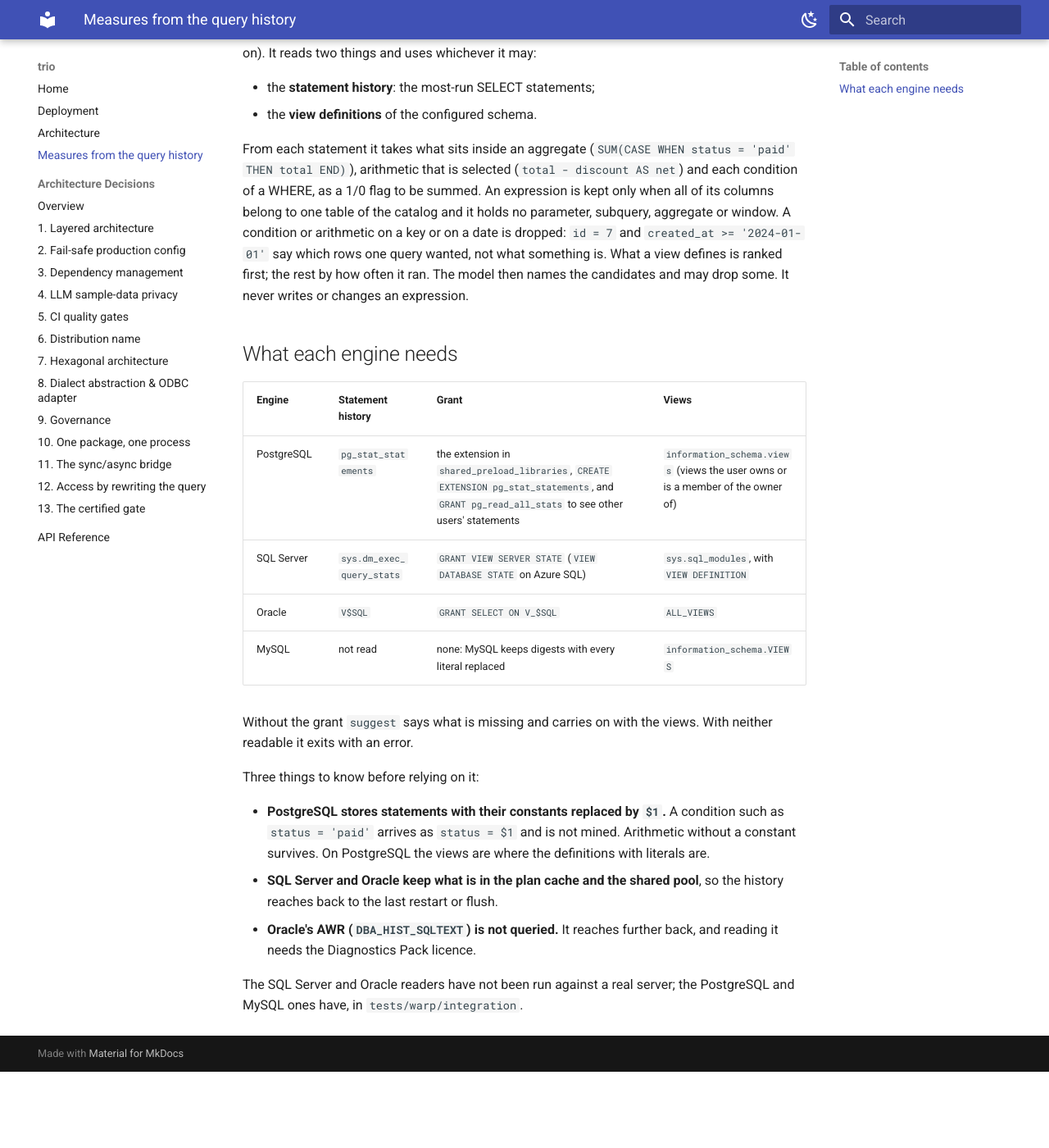
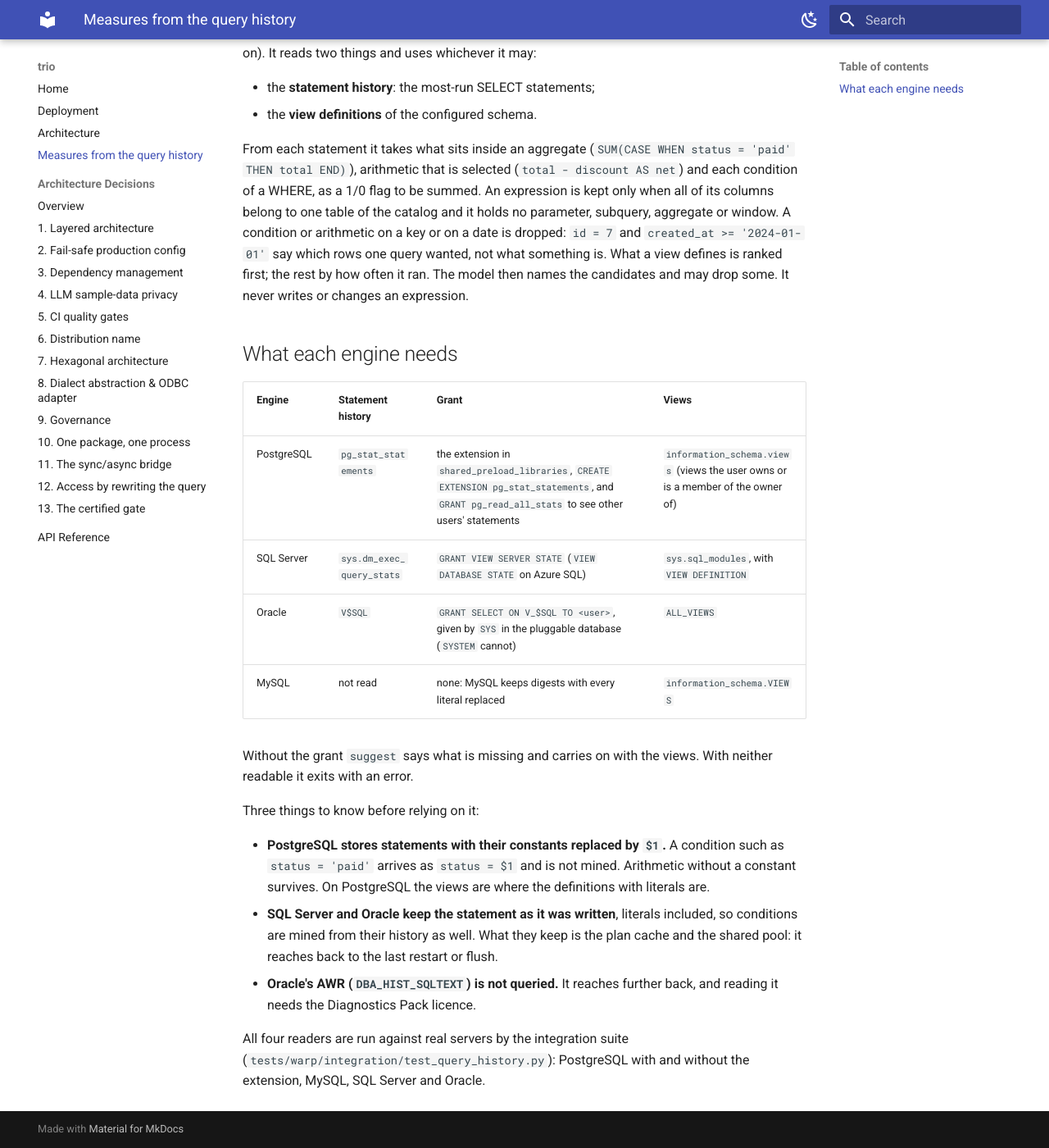
Before and after one commit to yasinyaman/truejoin, an MkDocs documentation site: the page built from docs/docs/query-history.md, in a window 1280 px wide and 1400 px high, scrolled down 340 px. Shown: the whole window at 82% size. Built offline with MkDocs 1.6.1 and Material for MkDocs 9.7.7, drawn with Linux system fonts in a browser that asks for light colours; before the commit the page ends 1647 px from its top, so only the background shows below that.

Commit message:
The integration suite passes on SQL Server and Oracle
`make it-up` and `make it` ran for the first time: 36 tests in the runner
against Oracle and SQL Server, beside the 34 the host runs against
PostgreSQL and MySQL. That covers the adapters, the in-process OLAP path
with Oracle's upper-case names, joins along declared keys, and the history
readers: V$SQL (with the grant, given by SYS) and the plan cache both return
statements with their literals, and both are mined.

What the run changed:

- A driver's error is made readable before it goes into the "cannot be
  read" message: Oracle's arrives padded with NUL bytes.
- The key-join test declares its foreign key at table level. MySQL ignores
  a column's inline REFERENCES, so the test was declaring no key there.
- The runner installs only what the tests need, with no uv cache.

SQL Server ran under amd64 emulation on Apple Silicon.

Co-Authored-By: Claude Fable 5.1 <noreply@anthropic.com>

```diff
--- a/docs/docs/query-history.md
+++ b/docs/docs/query-history.md
@@ -33,7 +33,7 @@ changes an expression.
 |---|---|---|---|
 | PostgreSQL | `pg_stat_statements` | the extension in `shared_preload_libraries`, `CREATE EXTENSION pg_stat_statements`, and `GRANT pg_read_all_stats` to see other users' statements | `information_schema.views` (views the user owns or is a member of the owner of) |
 | SQL Server | `sys.dm_exec_query_stats` | `GRANT VIEW SERVER STATE` (`VIEW DATABASE STATE` on Azure SQL) | `sys.sql_modules`, with `VIEW DEFINITION` |
-| Oracle | `V$SQL` | `GRANT SELECT ON V_$SQL` | `ALL_VIEWS` |
+| Oracle | `V$SQL` | `GRANT SELECT ON V_$SQL TO <user>`, given by `SYS` in the pluggable database (`SYSTEM` cannot) | `ALL_VIEWS` |
 | MySQL | not read | none: MySQL keeps digests with every literal replaced | `information_schema.VIEWS` |
 
 Without the grant `suggest` says what is missing and carries on with the
@@ -45,10 +45,13 @@ Three things to know before relying on it:
   condition such as `status = 'paid'` arrives as `status = $1` and is not
   mined. Arithmetic without a constant survives. On PostgreSQL the views are
   where the definitions with literals are.
-- **SQL Server and Oracle keep what is in the plan cache and the shared
-  pool**, so the history reaches back to the last restart or flush.
+- **SQL Server and Oracle keep the statement as it was written**, literals
+  included, so conditions are mined from their history as well. What they
+  keep is the plan cache and the shared pool: it reaches back to the last
+  restart or flush.
 - **Oracle's AWR (`DBA_HIST_SQLTEXT`) is not queried.** It reaches further
   back, and reading it needs the Diagnostics Pack licence.
 
-The SQL Server and Oracle readers have not been run against a real server;
-the PostgreSQL and MySQL ones have, in `tests/warp/integration`.
+All four readers are run against real servers by the integration suite
+(`tests/warp/integration/test_query_history.py`): PostgreSQL with and without
+the extension, MySQL, SQL Server and Oracle.
```
Also changed, not shown: CHANGELOG.md (+13 -9 lines), CLAUDE.md (+10 -5 lines), docker/it/README.md (+5 -0 lines), 4 other files.
